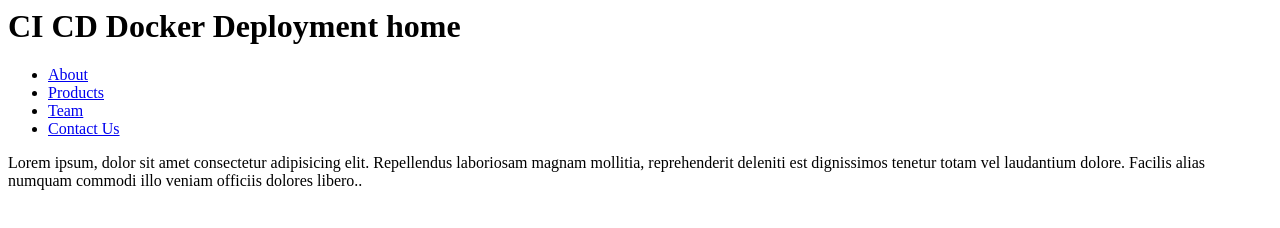
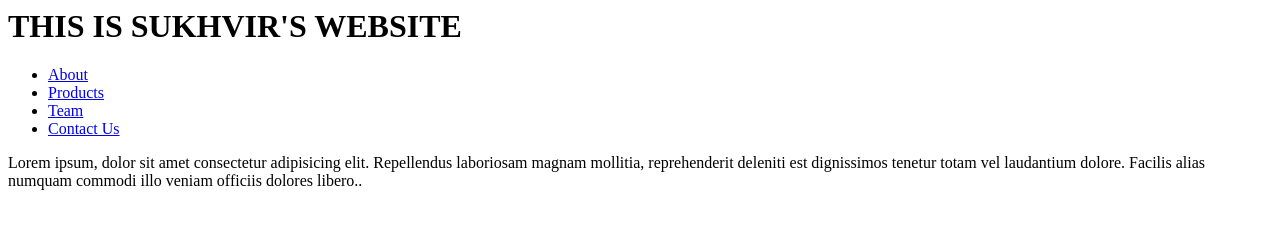
Before and after one commit to ersukhvir/htmlproj, a plain HTML site: page index.html in a window 1280 px wide. Drawn offline with Linux system fonts and the light colour scheme.

Commit message:
Update index.html

```diff
--- a/index.html
+++ b/index.html
@@ -6,7 +6,7 @@
     <title>Welcome to CI CD Docker deployment project</title>
   </head>
   <body>
-    <h1>CI CD Docker Deployment home</h1>
+    <h1>THIS IS SUKHVIR'S WEBSITE</h1>
     <ul>
       <li><a href="./about.html">About</a></li>
       <li><a href="./products.html">Products</a></li>
```
